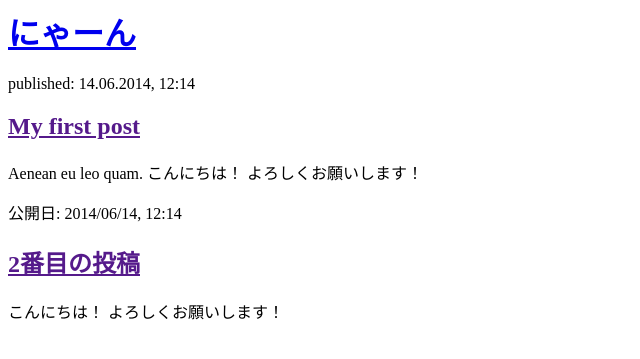
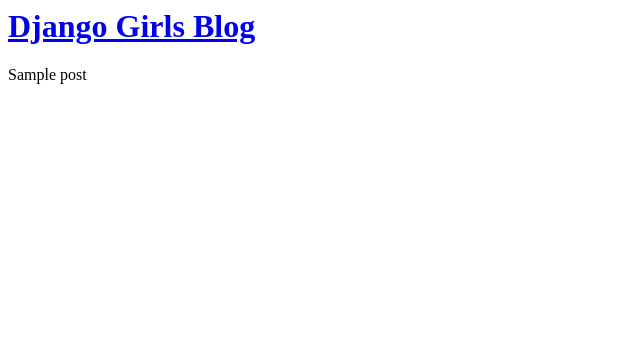
Before and after one commit to shoichi0512/my-first-blog, a Django app: page / in a window 1280 px wide. Shown: the top 359 px of the page, without its empty margins (0-640 px from the left). Run offline with Django 5.2, Linux system fonts and the light colour scheme; tables that the repository leaves empty hold one stand-in row (values such as "Sample post").

Commit message:
コミットしました

```diff
--- a/blog/templates/blog/post_list.html
+++ b/blog/templates/blog/post_list.html
@@ -1,22 +1,15 @@
 <html>
     <head>
-        <title>こんにちは</title>
+        <title>Django blog</title>
     </head>
     <body>
         <div>
-            <h1><a href="/">にゃーん</a></h1>
+            <h1><a href="/">Django Girls Blog</a></h1>
         </div>
 
-        <div>
-            <p>published: 14.06.2014, 12:14</p>
-            <h2><a href="">My first post</a></h2>
-            <p>Aenean eu leo quam. こんにちは！ よろしくお願いします！ </p>
-        </div>
+        {% for post in posts %}
+        {{ post }}
+        {% endfor %}
 
-        <div>
-            <p>公開日: 2014/06/14, 12:14</p>
-            <h2><a href="">2番目の投稿</a></h2>
-            <p> こんにちは！ よろしくお願いします！ </p>
-        </div>
     </body>
 </html>
--- a/blog/views.py
+++ b/blog/views.py
@@ -1,5 +1,7 @@
 from django.shortcuts import render
+from django.utils import timezone
+from .models import Post
 
-# Create your views here.
 def post_list(request):
-    return render(request, 'blog/post_list.html', {})
+    posts = Post.objects.filter(published_date__lte = timezone.now()).order_by('published_date')
+    return render(request, 'blog/post_list.html', {'posts': posts})
```
